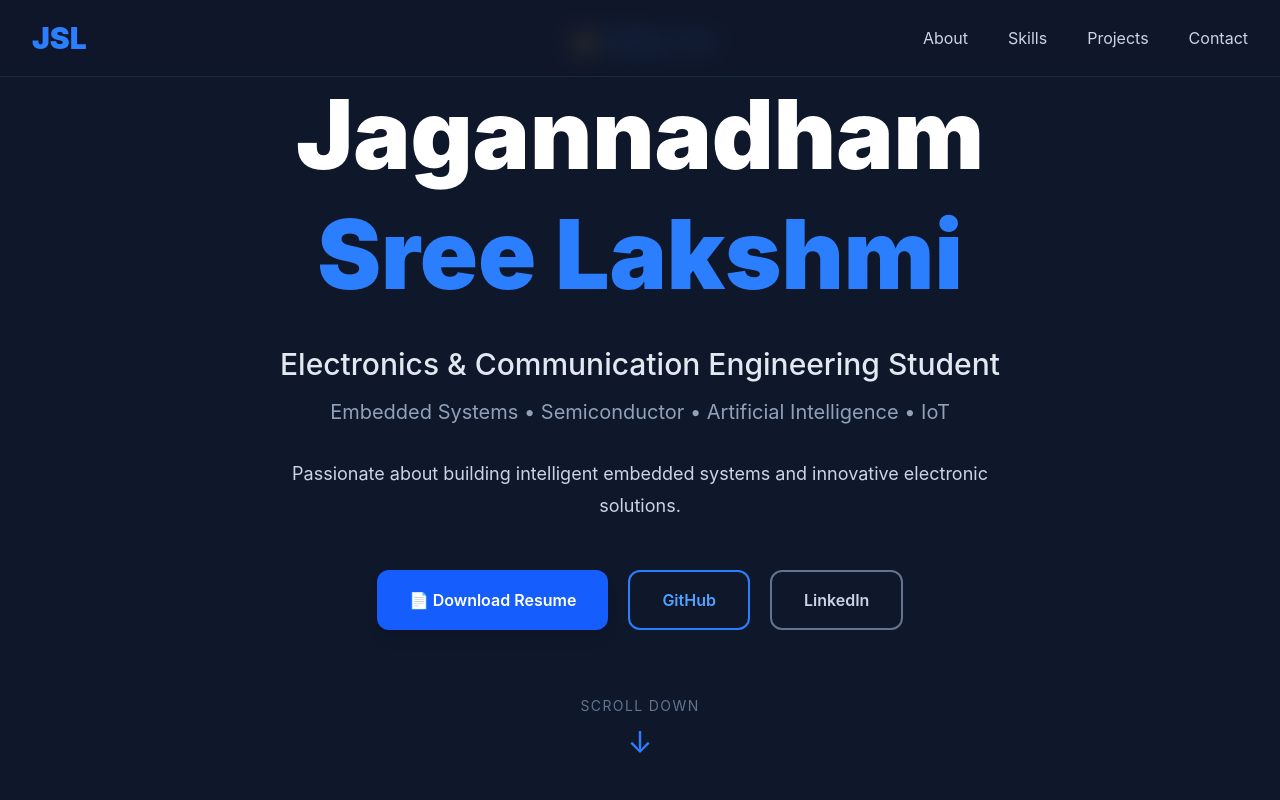
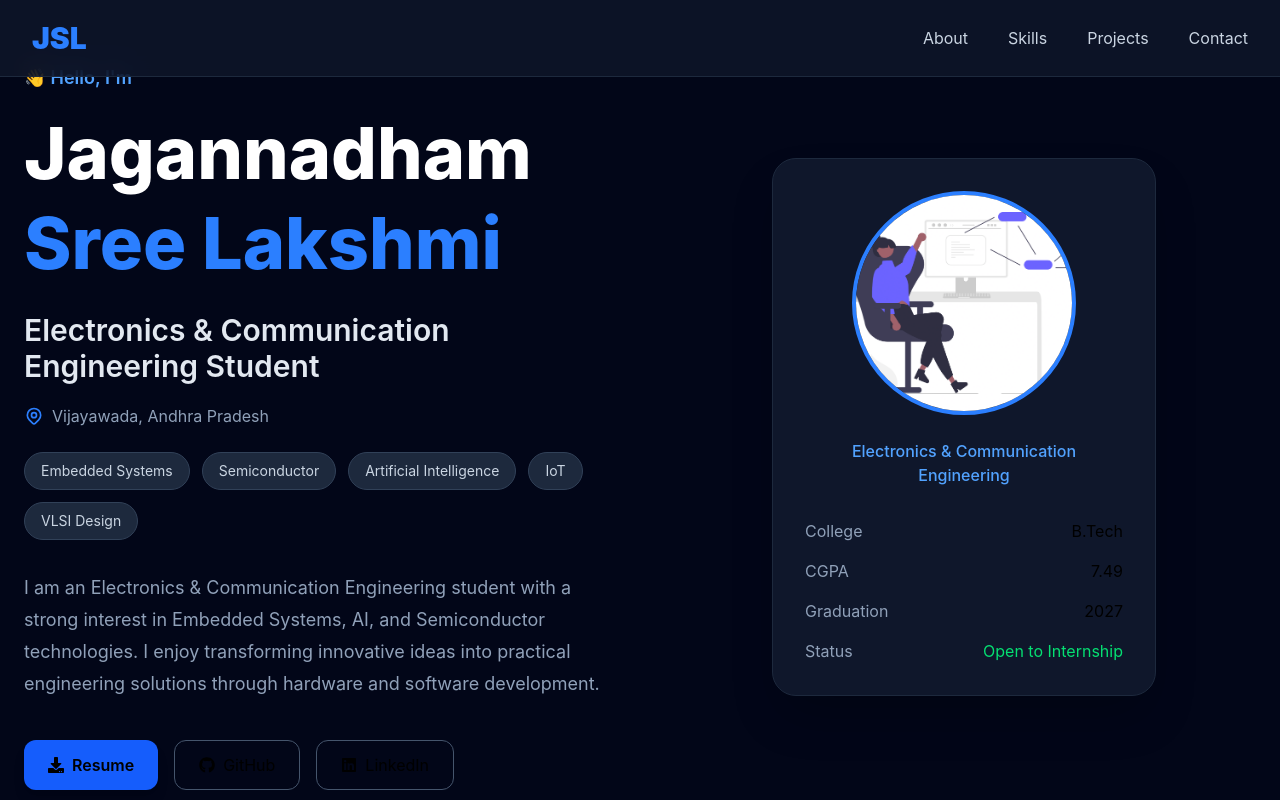
Before and after one commit to sreelakshmi-jagannadham/portfolio, a React app: page / in a window 1280 px wide. Shown: the top 800 px of the page. Built offline with nearby package versions, Linux system fonts and the light colour scheme; the HTML template or start-up script is replaced by a standard one.

Commit message:
Hero UI polish

```diff
--- a/src/components/Hero.jsx
+++ b/src/components/Hero.jsx
@@ -1,50 +1,87 @@
 import profile from "../data/profile";
+import avatar from "../assets/images/profile/avatar.png";
+
+import { FaGithub, FaLinkedin, FaDownload } from "react-icons/fa";
+import { HiOutlineLocationMarker } from "react-icons/hi";
 
 function Hero() {
   return (
-    <section className="min-h-screen bg-slate-900 flex items-center justify-center px-6">
-      <div className="max-w-5xl mx-auto text-center">
+    <section
+      id="home"
+      className="min-h-[90vh] bg-slate-950 flex items-center px-6 py-10 lg:py-16"
+    >
+      <div className="max-w-7xl mx-auto w-full">
 
-        <p className="text-blue-400 text-xl md:text-2xl font-semibold">
+        <div className="grid lg:grid-cols-2 gap-16 items-center">
+
+          {/* Left Section */}
+
+          <div>
+
+            <p className="text-blue-400 text-lg font-semibold">
               👋 Hello, I'm
             </p>
 
-        <h1 className="mt-4 text-6xl md:text-8xl font-black leading-tight">
+            <h1 className="mt-4 text-5xl md:text-6xl lg:text-7xl font-extrabold leading-tight">
+
               <span className="text-white">
-            {profile.name.split(" ")[0]}
+                {profile.firstName}
               </span>
 
               <br />
 
               <span className="text-blue-500">
-            {profile.name.split(" ").slice(1).join(" ")}
+                {profile.lastName}
               </span>
+
             </h1>
 
-        <p className="mt-8 text-2xl md:text-3xl text-slate-200 font-medium">
+            <h2 className="mt-6 text-2xl md:text-3xl text-slate-200 font-semibold">
               {profile.role}
+            </h2>
+
+            <div className="mt-5 flex items-center gap-2 text-slate-400">
+
+              <HiOutlineLocationMarker className="text-blue-500 text-xl" />
+
+              <span>{profile.location}</span>
+
+            </div>
+
+            <div className="mt-6 flex flex-wrap gap-3">
+
+              {profile.interests.map((item) => (
+                <span
+                  key={item}
+                  className="px-4 py-2 rounded-full bg-slate-800 border border-slate-700 text-slate-300 text-sm hover:border-blue-500 hover:text-blue-400 transition"
+                >
+                  {item}
+                </span>
+              ))}
+
+            </div>
+
+            <p className="mt-8 text-slate-400 text-lg leading-8 max-w-xl">
+              {profile.description}
             </p>
 
-        <p className="mt-4 text-lg md:text-xl text-slate-400">
-          {profile.interests.join(" • ")}
-        </p>
+            <div className="mt-10 flex flex-wrap gap-4">
 
-        <p className="mt-8 max-w-3xl mx-auto text-lg text-slate-300 leading-8">
-          {profile.tagline}
-        </p>
-
-        <div className="mt-12 flex flex-wrap justify-center gap-5">
-
-          <button className="px-8 py-4 bg-blue-600 hover:bg-blue-700 text-white font-semibold rounded-xl transition duration-300 shadow-lg">
-            📄 Download Resume
-          </button>
+              <a
+                href={profile.resume}
+                className="flex items-center gap-2 bg-blue-600 hover:bg-blue-700 shadow-lg hover:shadow-blue-500/30 px-6 py-3 rounded-xl font-semibold transition duration-300"
+              >
+                <FaDownload />
+                Resume
+              </a>
 
               <a
                 href={profile.github}
                 target="_blank"
                 rel="noreferrer"
-            className="px-8 py-4 border-2 border-blue-500 text-blue-400 hover:bg-blue-500 hover:text-white font-semibold rounded-xl transition duration-300"
+                className="flex items-center gap-2 border border-slate-600 hover:border-blue-500 hover:text-blue-400 px-6 py-3 rounded-xl transition"
               >
+                <FaGithub />
                 GitHub
               </a>
 
@@ -52,21 +89,64 @@ function Hero() {
                 href={profile.linkedin}
                 target="_blank"
                 rel="noreferrer"
-            className="px-8 py-4 border-2 border-slate-500 text-slate-300 hover:bg-slate-700 hover:text-white font-semibold rounded-xl transition duration-300"
+                className="flex items-center gap-2 border border-slate-600 hover:border-blue-500 hover:text-blue-400 px-6 py-3 rounded-xl transition"
               >
+                <FaLinkedin />
                 LinkedIn
               </a>
 
             </div>
 
-        <div className="mt-20 animate-bounce">
+          </div>
 
-          <p className="text-slate-500 text-sm tracking-widest uppercase">
-            Scroll Down
+          {/* Right Section */}
+
+          <div className="flex justify-center">
+
+            <div className="bg-slate-900 rounded-3xl p-8 shadow-2xl border border-slate-800 max-w-sm w-full">
+
+              <img
+                src={avatar}
+                alt="Profile Avatar"
+                className="w-56 h-56 rounded-full object-cover mx-auto border-4 border-blue-500"
+              />
+
+              <h3 className="mt-6 text-2xl font-bold text-center text-white">
+                {profile.shortName}
+              </h3>
+
+              <p className="text-center text-blue-400 mt-2 font-medium">
+                {profile.branch}
               </p>
 
-          <div className="mt-2 text-3xl text-blue-500">
-            ↓
+              <div className="mt-8 space-y-4">
+
+                <div className="flex justify-between">
+                  <span className="text-slate-400">College</span>
+                  <span>{profile.degree}</span>
+                </div>
+
+                <div className="flex justify-between">
+                  <span className="text-slate-400">CGPA</span>
+                  <span>{profile.cgpa}</span>
+                </div>
+
+                <div className="flex justify-between">
+                  <span className="text-slate-400">Graduation</span>
+                  <span>{profile.graduation}</span>
+                </div>
+
+                <div className="flex justify-between">
+                  <span className="text-slate-400">Status</span>
+                  <span className="text-green-400">
+                    Open to Internship
+                  </span>
+                </div>
+
+              </div>
+
+            </div>
+
           </div>
 
         </div>
--- a/src/data/profile.js
+++ b/src/data/profile.js
@@ -1,38 +1,45 @@
 const profile = {
   name: "Jagannadham Sree Lakshmi",
 
-  shortName: "Sree Lakshmi",
+  firstName: "Jagannadham",
+
+  lastName: "Sree Lakshmi",
 
   role: "Electronics & Communication Engineering Student",
+
+  tagline:
+    "Passionate about Embedded Systems, Semiconductor Technology, Artificial Intelligence, and building real-world engineering solutions.",
+
+  description:
+    "I am an Electronics & Communication Engineering student with a strong interest in Embedded Systems, AI, and Semiconductor technologies. I enjoy transforming innovative ideas into practical engineering solutions through hardware and software development.",
 
   college:
     "Velagapudi Ramakrishna Siddhartha Engineering College",
 
-  degree: "Bachelor of Technology (B.Tech)",
+  degree: "B.Tech",
 
   branch: "Electronics & Communication Engineering",
 
-  cgpa: "7.75",
+  cgpa: "7.49",
 
-  location: "Vijayawada, Andhra Pradesh, India",
+  graduation: "2027",
 
-  email: "your-email@gmail.com",
+  location: "Vijayawada, Andhra Pradesh",
 
-  github: "https://github.com/your-github",
+  email: "sreelakshmijagannadham@gmail.com",
+
+  github: "https://github.com/sreelakshmi-jagannadham",
 
   linkedin:
-    "https://www.linkedin.com/in/your-linkedin",
+    "https://www.linkedin.com/in/sree-lakshmi-jagannadham-866140283",
 
   resume: "/documents/resume.pdf",
-
-  tagline:
-    "Passionate about building intelligent embedded systems and innovative electronic solutions.",
 
   interests: [
     "Embedded Systems",
     "Semiconductor",
     "Artificial Intelligence",
-    "IoT"
+    "IoT","VLSI Design"
   ]
 };
 
```
Also changed, not shown: src/assets/images/profile/avatar.png, 1 other file (tests, documents, lock files or other folders). Lines whose indentation alone changed are shown as unchanged.
